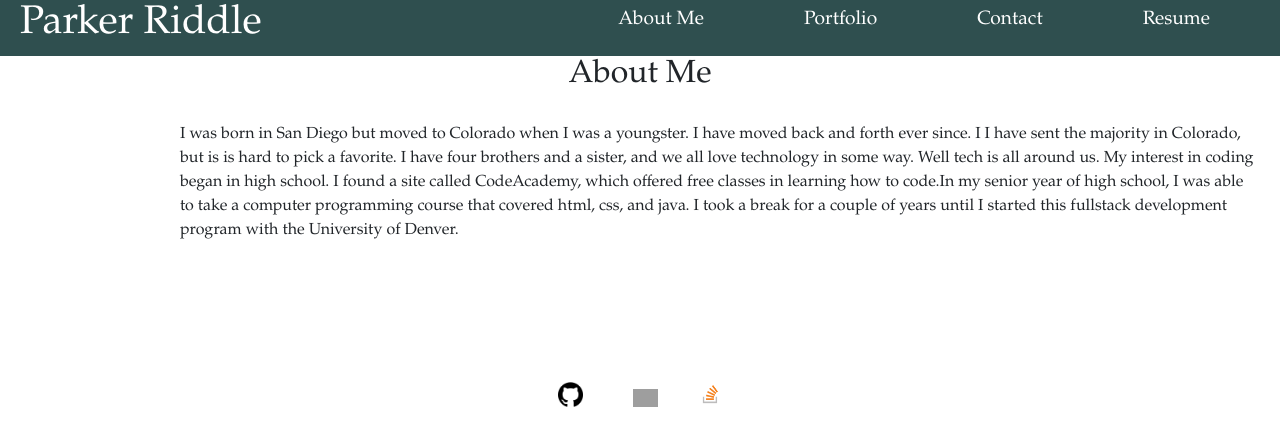
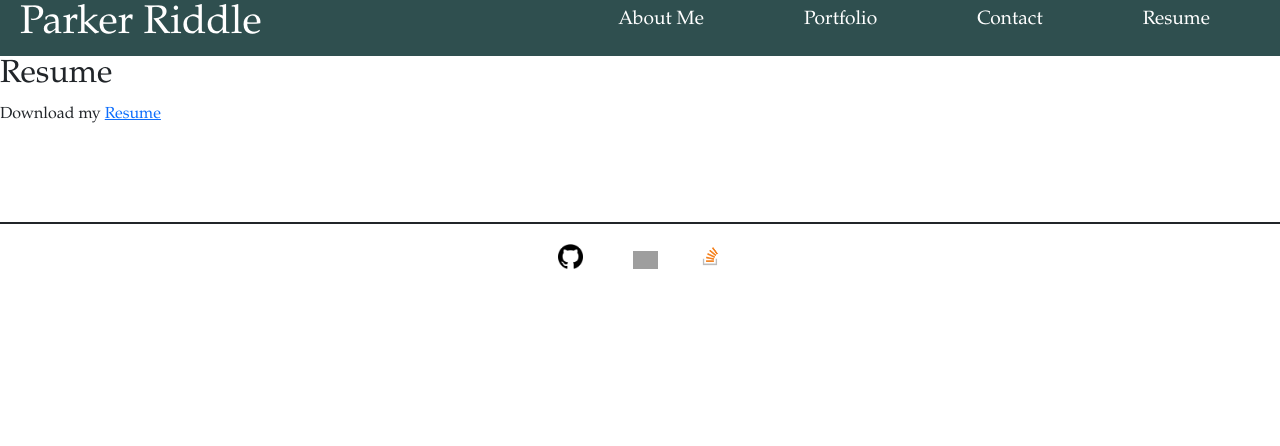
Before and after one commit to Priddle88/Portfolio-Using-React, a React (Create React App) app: page / in a window 1280 px wide. Both pictures are taken after a click on the item "Resume". Shown: the top 446 px of the page. Built offline with nearby package versions, Linux system fonts and the light colour scheme; grey boxes are pictures that could not be loaded; the HTML template or start-up script is replaced by a standard one.

Commit message:
Added my resume that will succesfully download

```diff
--- a/src/App.css
+++ b/src/App.css
@@ -109,6 +109,7 @@
   display: flex;
   justify-content: center;
   align-items: flex-end;
+  border-top: 2px solid;
 }
 
 .footer img {
--- a/src/components/Nav.js
+++ b/src/components/Nav.js
@@ -1,6 +1,6 @@
 // import About from './About';
 // import Contact from './Contact';
-import Resume from './Resume';
+// import Resume from './Resume';
 import Page from './Page';
 import Footer from './Footer';
 // import Portfolio from './Portfolio';
@@ -10,10 +10,10 @@ function Home() {
 
     const [navbar, setNav] = useState('About');
 
-    const test = () => {
-        console.log("Hellooooo");
-        console.log(navbar);
-    }
+    // const test = () => {
+    //     console.log("Hellooooo");
+    //     console.log(navbar);
+    // }
 
 
     return (
@@ -25,7 +25,7 @@ function Home() {
                         <li onClick={() => setNav("About")}>About Me</li>
                         <li onClick={() => setNav("Portfolio")}>Portfolio</li>
                         <li onClick={() => setNav("Contact")}>Contact</li>
-                        <Resume test={test}></Resume>
+                        <li onClick={() => setNav("Resume")}>Resume</li>
                     </ul>
                 </nav>
             </div>
--- a/src/components/Page.js
+++ b/src/components/Page.js
@@ -1,5 +1,6 @@
 import About from './About';
 import Portfolio from './Portfolio';
+import Resume from './Resume';
 
 const Page = (props) => {
 
@@ -11,12 +12,14 @@ const Page = (props) => {
         return (
             <p>Making Progress. Now i need to add more script</p>
         );
+    } else if (props.navbar === "Resume") {
+        return < Resume />
+    } else {
+        return (
+            <p> nothing yet</p>
+        );
     }
 
-    return (
-
-        <p> nothing yet</p>
-    );
 }
 
 export default Page;
--- a/src/components/Resume.js
+++ b/src/components/Resume.js
@@ -3,7 +3,12 @@ function Resume(props) {
 
 
     return (
-        <li onClick={props.test}>Resume</li>
+        <section>
+            <div>
+                <h2>Resume</h2>
+                <p>Download my <a href="/resume/Resume-22.pdf" alt="Resume" download>Resume</a></p>
+            </div>
+        </section>
     );
 }
 
```
Also changed, not shown: 1 other file (tests, documents, lock files or other folders).
